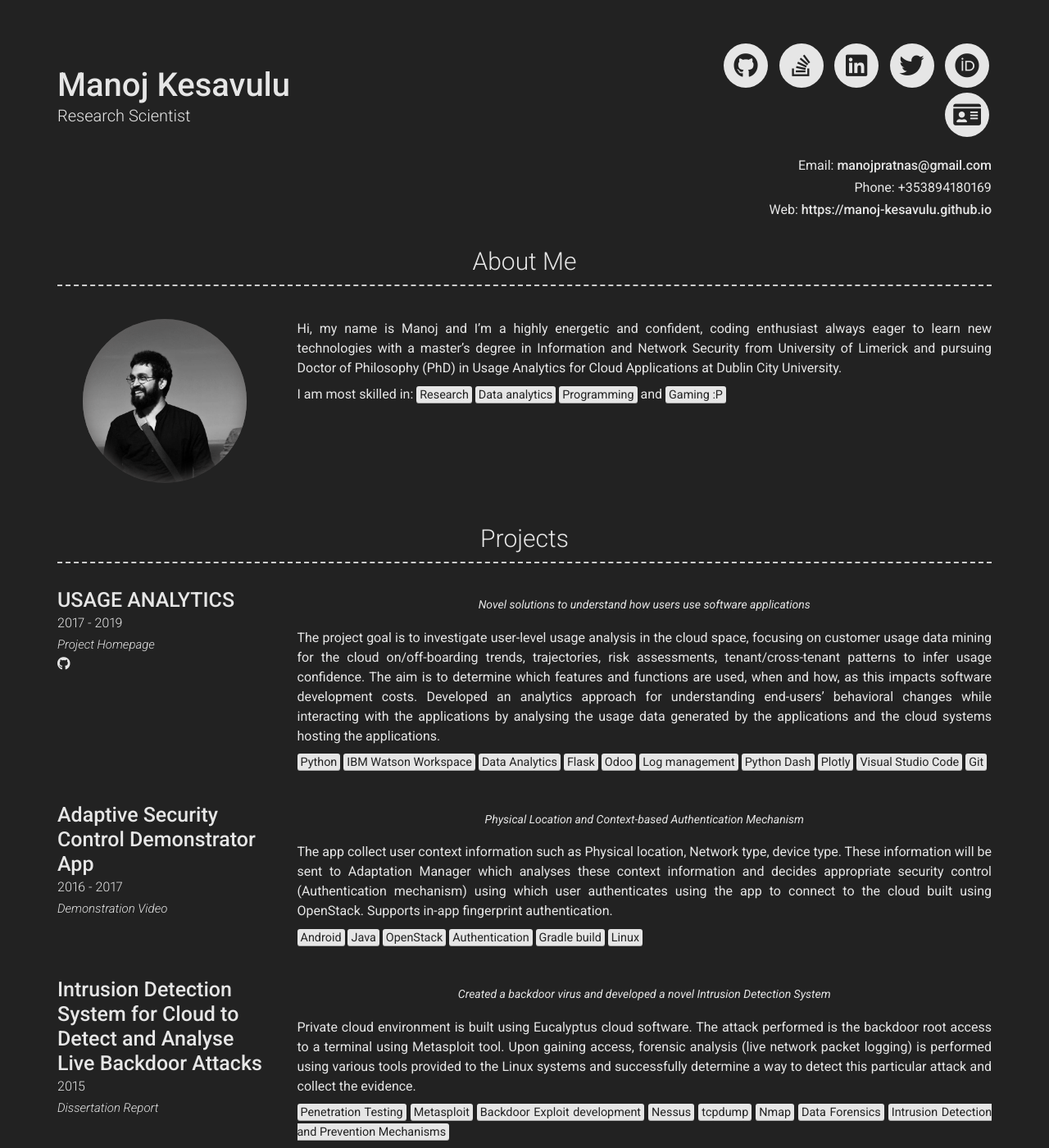
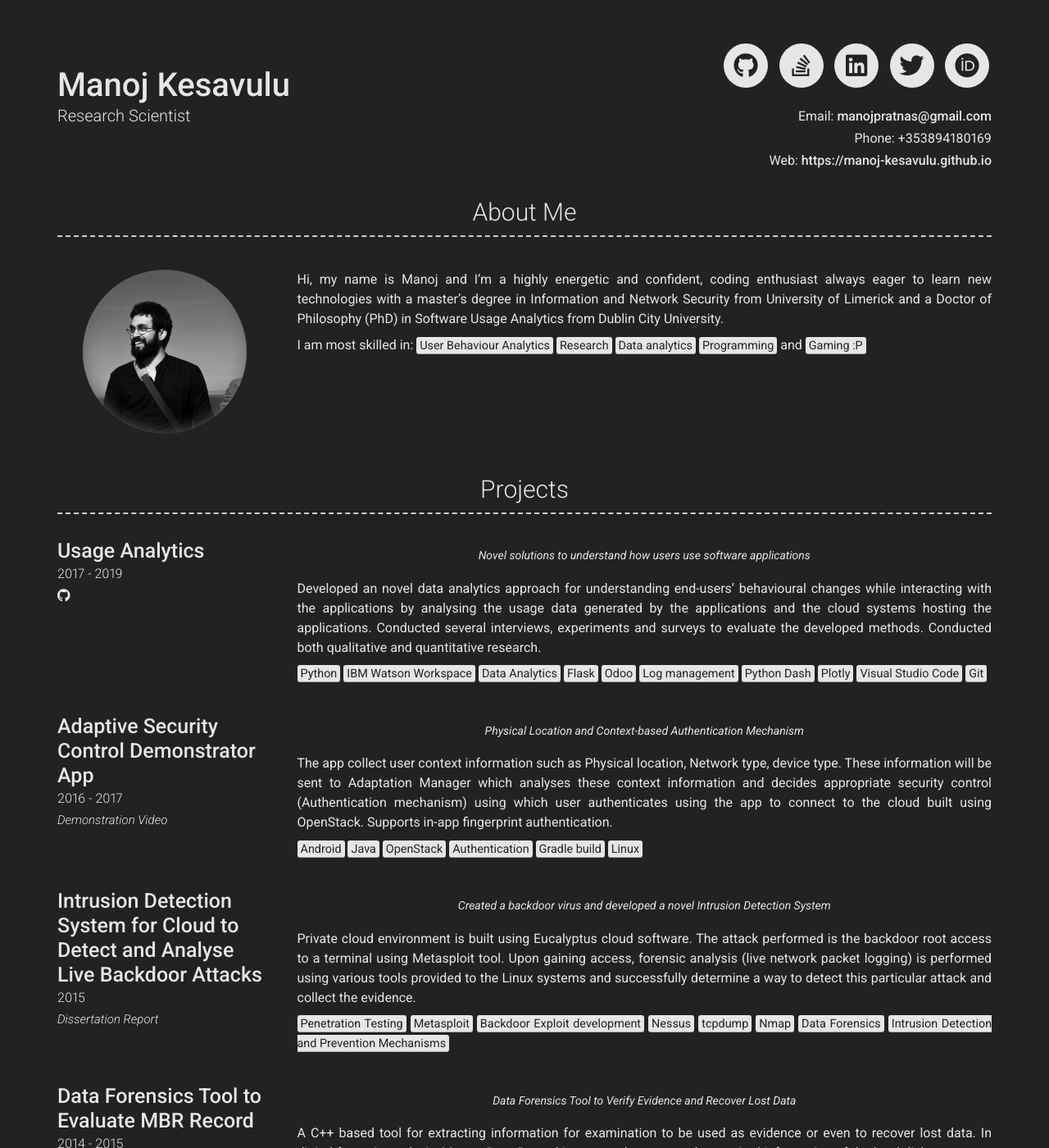
Before and after one commit to manoj-kesavulu/manoj-kesavulu.github.io, a Jekyll site: the page built from index.md, in a window 1280 px wide and 1400 px high. Shown: the whole window at 82% size. Built offline with Jekyll 4.4.1, drawn with Linux system fonts in a browser that asks for light colours; nearby versions of some CDN libraries.

Commit message:
Update Project - UA

```diff
--- a/_config.yml
+++ b/_config.yml
@@ -35,9 +35,9 @@ orcid_username: 0000-0001-5505-9593
 
 # Additional icon links
 additional_links:
-- title: Portfolio
-  icon: fas fa-id-card
-  url: https://manoj-kesavulu.github.io
+#- title: Portfolio
+#  icon: fas fa-id-card
+#  url: https://manoj-kesavulu.github.io
 # - title: another link
 #   icon: font awesome brand icon name (eg. fab fa-twitter) (https://fontawesome.com/icons?d=gallery&s=brands&m=free)
 #   url: Link url (eg. https://google.com)
@@ -52,9 +52,9 @@ additional_links:
 # about_title: About Me (Use this to override about section title)
 about_profile_image: images/MK.JPG
 about_content: | # this will include new lines to allow paragraphs
-  Hi, my name is Manoj and I'm a highly energetic and confident, coding enthusiast always eager to learn new technologies with a master’s degree in Information and Network Security from University of Limerick and pursuing Doctor of Philosophy (PhD) in Usage Analytics for Cloud Applications at Dublin City University.
+  Hi, my name is Manoj and I'm a highly energetic and confident, coding enthusiast always eager to learn new technologies with a master’s degree in Information and Network Security from University of Limerick and a Doctor of Philosophy (PhD) in Software Usage Analytics from Dublin City University.
 
-  I am most skilled in: <mark>Research</mark> <mark>Data analytics</mark> <mark>Programming</mark> and <mark>Gaming :P</mark>
+  I am most skilled in: <mark>User Behaviour Analytics</mark> <mark>Research</mark> <mark>Data analytics</mark> <mark>Programming</mark> and <mark>Gaming :P</mark>
 #Write an awesome description about yourself here, this supports markdown, so you can add [links](http://foobar.com) and highlight things <mark>like this</mark>.
 #
   #You can even add paragraphs by using empty lines like this and add anything else [markdown](https://www.markdownguide.org/getting-started#what-is-markdown) supports #such as
@@ -70,10 +70,10 @@ content:
     content:
       # Project 1
       - layout: left
-        title: USAGE ANALYTICS
+        title: Usage Analytics
         caption: 2017 - 2019
-        link: https://dcu.lero.ie/usage-analytics/
-        link_text: Project Homepage
+        #link: https://dcu.lero.ie/usage-analytics/
+        #link_text: Project Homepage
         additional_links:
           - title:  Github page for project
             icon: fab fa-github
@@ -81,8 +81,9 @@ content:
         quote: >
           Novel solutions to understand how users use software applications
         description: | # this will include new lines to allow paragraphs
-          The project goal is to investigate user-level usage analysis in the cloud space, focusing on customer usage data mining for the cloud on/off-boarding trends, trajectories, risk assessments, tenant/cross-tenant patterns to infer usage confidence. The aim is to determine which features and functions are used, when and how, as this impacts software development costs.
-          Developed an analytics approach for understanding end-users’ behavioral changes while interacting with the applications by analysing the usage data generated by the applications and the cloud systems hosting the applications.
+          Developed an novel data analytics approach for understanding end-users’ behavioural changes while interacting with the applications by analysing the usage data generated by the applications and the cloud systems hosting the applications.
+          Conducted several interviews, experiments and surveys to evaluate the developed methods.
+          Conducted both qualitative and quantitative research.
 
           <mark>Python</mark> <mark>IBM Watson Workspace</mark> <mark>Data Analytics</mark> <mark>Flask</mark> <mark>Odoo</mark> <mark>Log management</mark> <mark>Python Dash</mark> <mark>Plotly</mark> <mark>Visual Studio Code</mark> <mark>Git</mark>
       # Project 2
```
